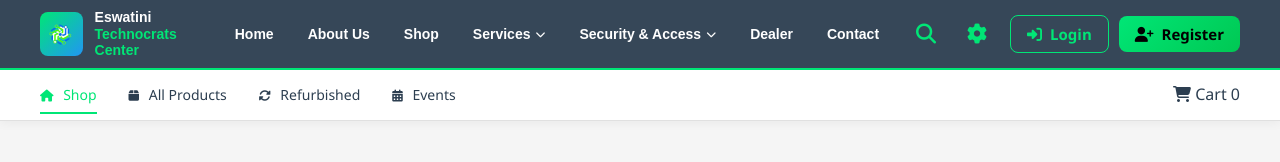
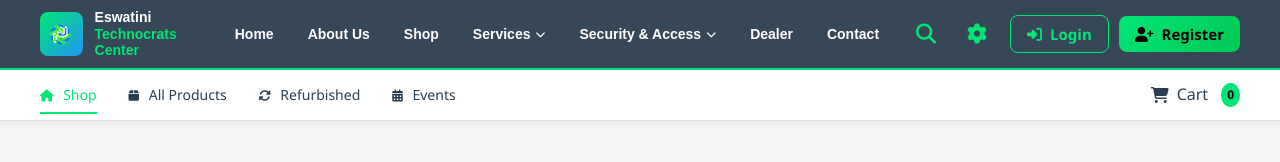
Before and after one commit to matimba1570/online-store, a plain HTML site: page shop.html in a window 1280 px wide. Shown: the top 162 px of the page. Drawn offline with Linux system fonts and the light colour scheme.

Commit message:
fix cart

```diff
--- a/shop.html
+++ b/shop.html
@@ -219,6 +219,33 @@
             font-size: 12px;
         }
 
+        .cart-icon {
+            position: relative;
+            cursor: pointer;
+        }
+
+        .cart-icon a {
+            text-decoration: none;
+            color: var(--dark);
+            font-weight: 500;
+            display: flex;
+            align-items: center;
+            gap: 8px;
+        }
+
+        .cart-icon a:hover {
+            color: var(--green);
+        }
+
+        .cart-count-badge {
+            background: var(--green);
+            color: var(--black);
+            border-radius: 50%;
+            padding: 2px 6px;
+            font-size: 12px;
+            font-weight: bold;
+            margin-left: 5px;
+        }
 
         /* ========== MAIN CONTENT ========== */
         .main-content {
@@ -796,11 +823,12 @@
             <li><a href="#" onclick="showContent('events'); return false;" id="nav-events"><i class="fas fa-calendar-alt"></i><span> Events</span></a></li>
         </ul>
         <div class="cart-icon">
-            <a href="Cart.html" onclick="showCart(); return false;">
-                <i class="fas fa-shopping-cart"></i> Cart
-                <span class="cart-count-badge" id="cartCount">0</span>
-            </a>
-        </div>
+    <a href="Cart.html">
+        <i class="fas fa-shopping-cart"></i> Cart
+        <span class="cart-count-badge" id="cartCount">0</span>
+    </a>
+</div>
+
     </div>
 </div>
 
```
